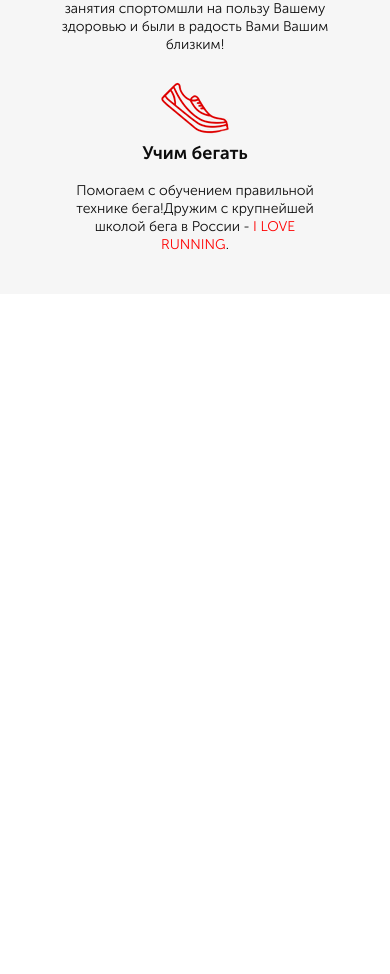
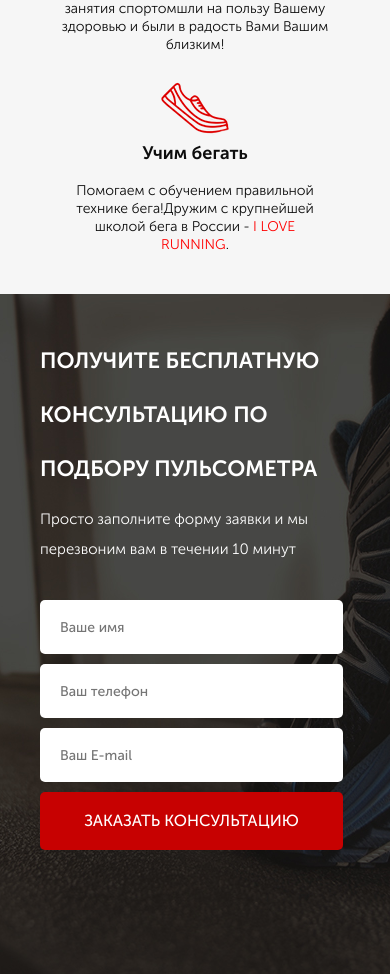
Before and after one commit to AlexiusMart/gulp-bem-project, a website: page src/index.html in a window 390 px wide. Shown: the part 1140-2114 px from the top of the page. Before the commit the page ends 1434 px from the top, so only its background shows below. Drawn offline with Linux system fonts and the light colour scheme.

Commit message:
complete block consultation with form

```diff
--- a/src/index.html
+++ b/src/index.html
@@ -76,5 +76,19 @@
             </div>
         </div>
     </div>
+
+    <div class="consultation">
+        <div class="container">
+            <h2 class="consultation__title">Получите бесплатную консультацию по подбору пульсометра</h2>
+            <div class="consultation__desc">Просто заполните форму заявки и мы перезвоним вам в течении 10 минут</div>
+
+            <form action="#" class="feed-form">
+                <input name="name" required placeholder="Ваше имя" type="text">
+                <input name="phone" required placeholder="Ваш телефон" type="number">
+                <input name="email" required placeholder="Ваш E-mail" type="email">
+                <button class="button button_submit">заказать консультацию</button>
+            </form>
+        </div>
+    </div>
 </body>
 </html>
--- a/src/sass/block/_button.sass
+++ b/src/sass/block/_button.sass
@@ -14,3 +14,7 @@
         height: 54px
         margin-top: 65px
         font-size: 16px
+    &_submit
+        width: 100%
+        height: 58px
+        font-size: 16px
--- /dev/null
+++ b/src/sass/block/_consultation.sass
@@ -0,0 +1,17 @@
+.consultation
+    min-height: 680px
+    padding: 100px 0 108px 0
+    background: url('../img/consult-bg.png') center (center/cover) no-repeat
+    &__title
+        font-weight: 700
+        font-size: 36px
+        line-height: 54px
+        text-transform: uppercase
+        color: #FFFFFF
+    &__desc
+        margin-top: 8px
+        width: 426px
+        font-weight: 300
+        font-size: 20px
+        line-height: 30px
+        color: #FFFFFF
--- /dev/null
+++ b/src/sass/block/_forms.sass
@@ -0,0 +1,15 @@
+.feed-form
+    display: flex
+    flex-direction: column
+    width: 303px
+    margin-top: 36px
+    input
+        margin-bottom: 10px
+        width: 100%
+        height: 54px
+        border-radius: 5px
+        border: none
+        padding: 0 20px
+        color: #4B4B4B
+        font-size: 14px
+        font-weight: 400
--- a/src/sass/block/_media.sass
+++ b/src/sass/block/_media.sass
@@ -30,9 +30,17 @@
             width: 200px
             font-size: 13px
             height: 45px
+        &_submit
+            width: 100%
+            height: 58px
+            font-size: 16px
     .promo
         &__wrapper
             align-items: center
+    .consultation
+        padding-top: 40px
+        &__title
+            font-size: 30px
 @media ( max-width: 575px )
     .container
         max-width: 310px
@@ -62,6 +70,10 @@
             width: 200px
             font-size: 13px
             height: 45px
+        &_submit
+            width: 100%
+            height: 58px
+            font-size: 16px
     .promo
         padding: 10px 0 45px 0
         &__icons
@@ -86,3 +98,9 @@
                 margin-top: 20px
         &__item
             margin-top: 5px
+    .consultation
+        &__title
+            font-size: 22px
+        &__desc
+            width: 100%
+            font-size: 15px
--- a/src/sass/style.sass
+++ b/src/sass/style.sass
@@ -12,5 +12,7 @@
 @import block/header
 @import block/button
 @import block/benefits
+@import block/consultation
+@import block/forms
 
 @import block/media
```
Also changed, not shown: src/css/style.min.css.
